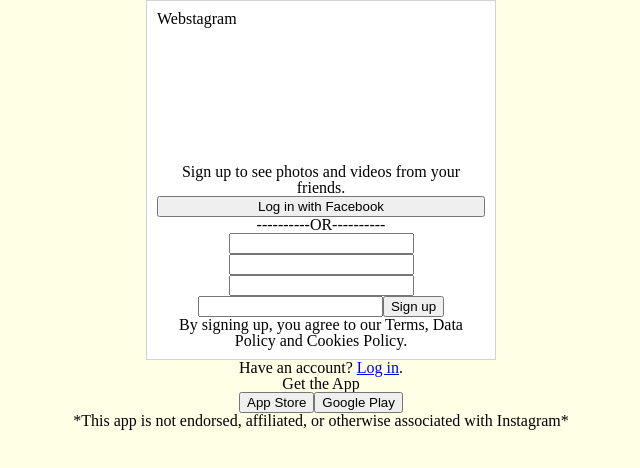
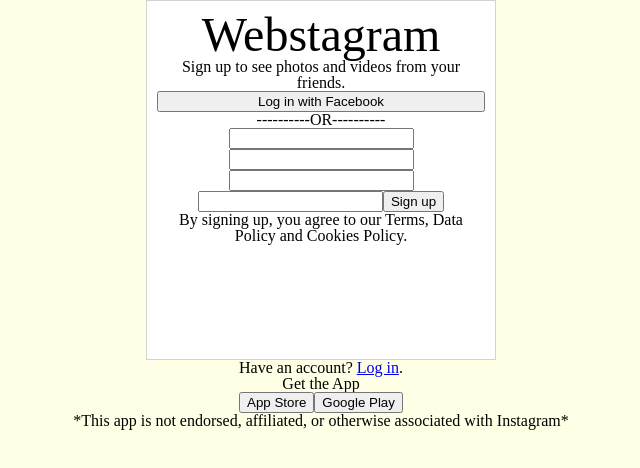
Before and after one commit to MWeber313/ideal-octo-eureka, a React (Create React App) app in the folder frontend/webstagram/: page / in a window 1280 px wide. Shown: the top 468 px of the page, without its empty margins (319-959 px from the left). Built offline with nearby package versions, Linux system fonts and the light colour scheme.

Commit message:
Finished header sizing

```diff
--- a/frontend/webstagram/src/App.css
+++ b/frontend/webstagram/src/App.css
@@ -49,7 +49,7 @@
 	border-spacing: 0;
 }
 
-/* Main Styles */
+/* === Main Styles === */
 
 .container {
   width: auto;
@@ -59,7 +59,7 @@
   background-color: #ffffe6;
 }
 
-/* Register Styles */
+/* === Register Styles === */
 
 .signup-box {
   background-color: white;
@@ -84,6 +84,8 @@
 /* This will also be used for Login */
 
 .logo-header {
-  width: 51px;
-  height: 175px;
+  font-size: 3rem;
+  display: flex;
+  align-self: center;
+  align-items: center;
 }
```
